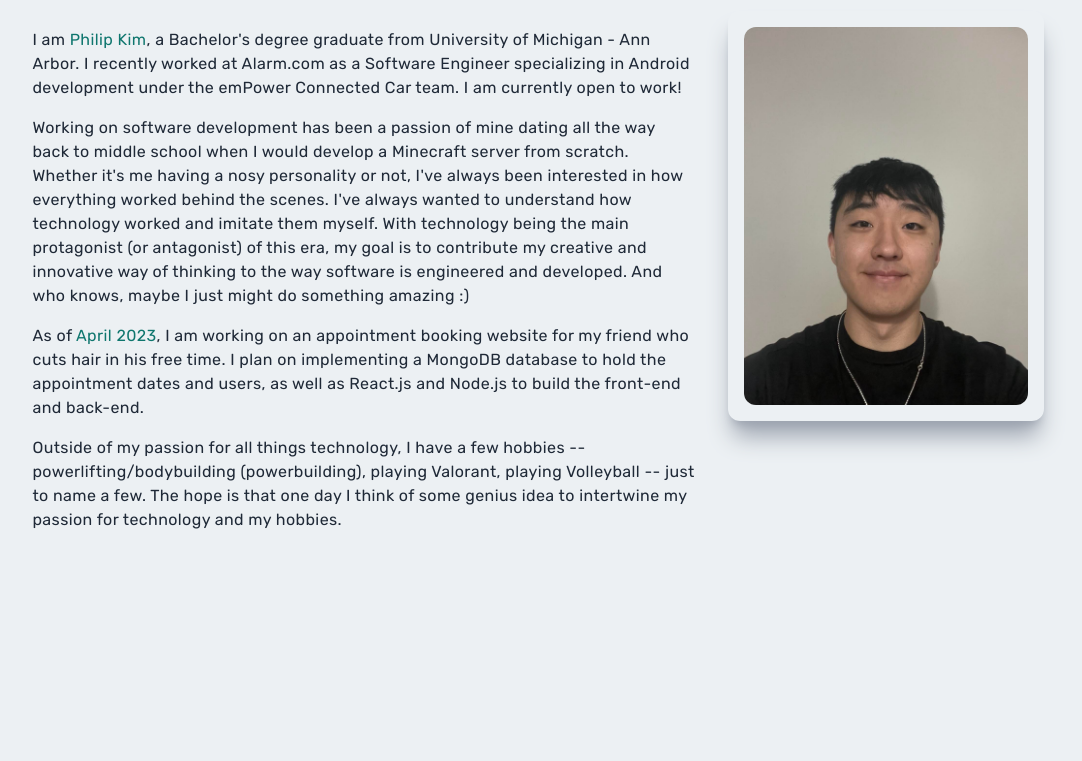
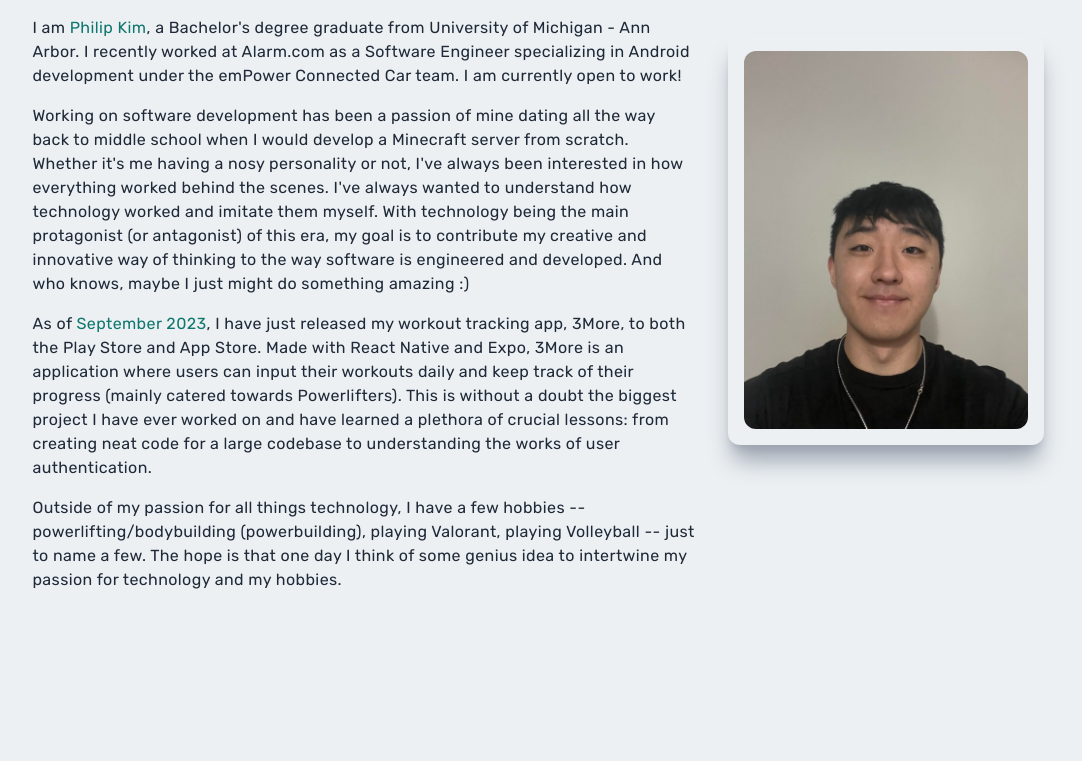
Before and after one commit to pgk1216/PGK-Website-v4, a Next.js app: page / in a window 1280 px wide. Shown: the part 984-1745 px from the top of the page, without its empty margins (102-1184 px from the left). Built offline with nearby package versions, Linux system fonts and the light colour scheme.

Commit message:
Updated About section to match 3More project

```diff
--- a/components/About.tsx
+++ b/components/About.tsx
@@ -43,11 +43,15 @@ const About = () => {
           </p>
 
           <p className="py-2 text-base">
-            As of <span className="text-teal-700">April 2023</span>, I am
-            working on an appointment booking website for my friend who cuts
-            hair in his free time. I plan on implementing a MongoDB database to
-            hold the appointment dates and users, as well as React.js and
-            Node.js to build the front-end and back-end.
+            As of <span className="text-teal-700">September 2023</span>, I have
+            just released my workout tracking app, 3More, to both the Play Store
+            and App Store. Made with React Native and Expo, 3More is an
+            application where users can input their workouts daily and keep
+            track of their progress (mainly catered towards Powerlifters). This
+            is without a doubt the biggest project I have ever worked on and
+            have learned a plethora of crucial lessons: from creating neat code
+            for a large codebase to understanding the works of user
+            authentication.
           </p>
 
           <p className="py-2 text-base">
```
